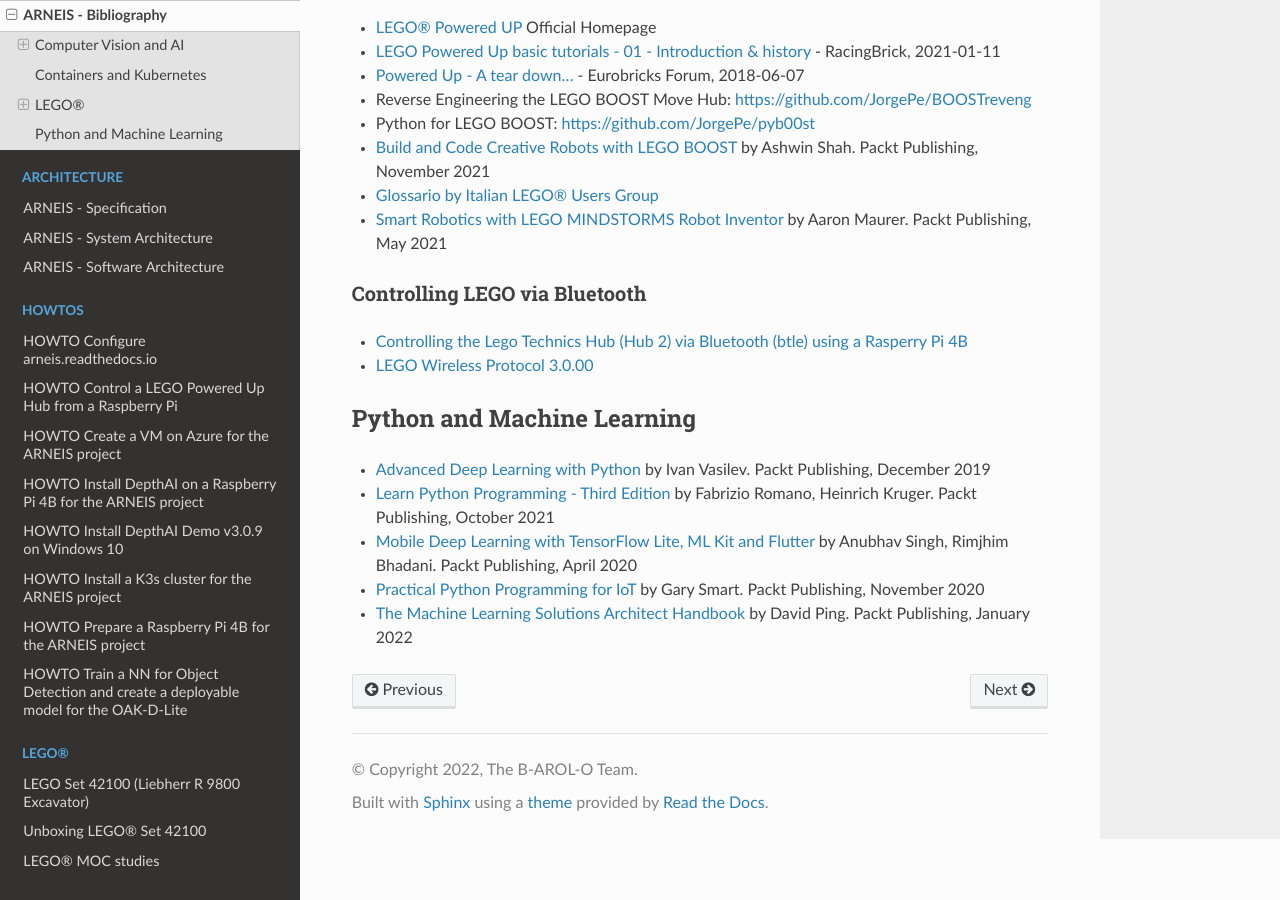
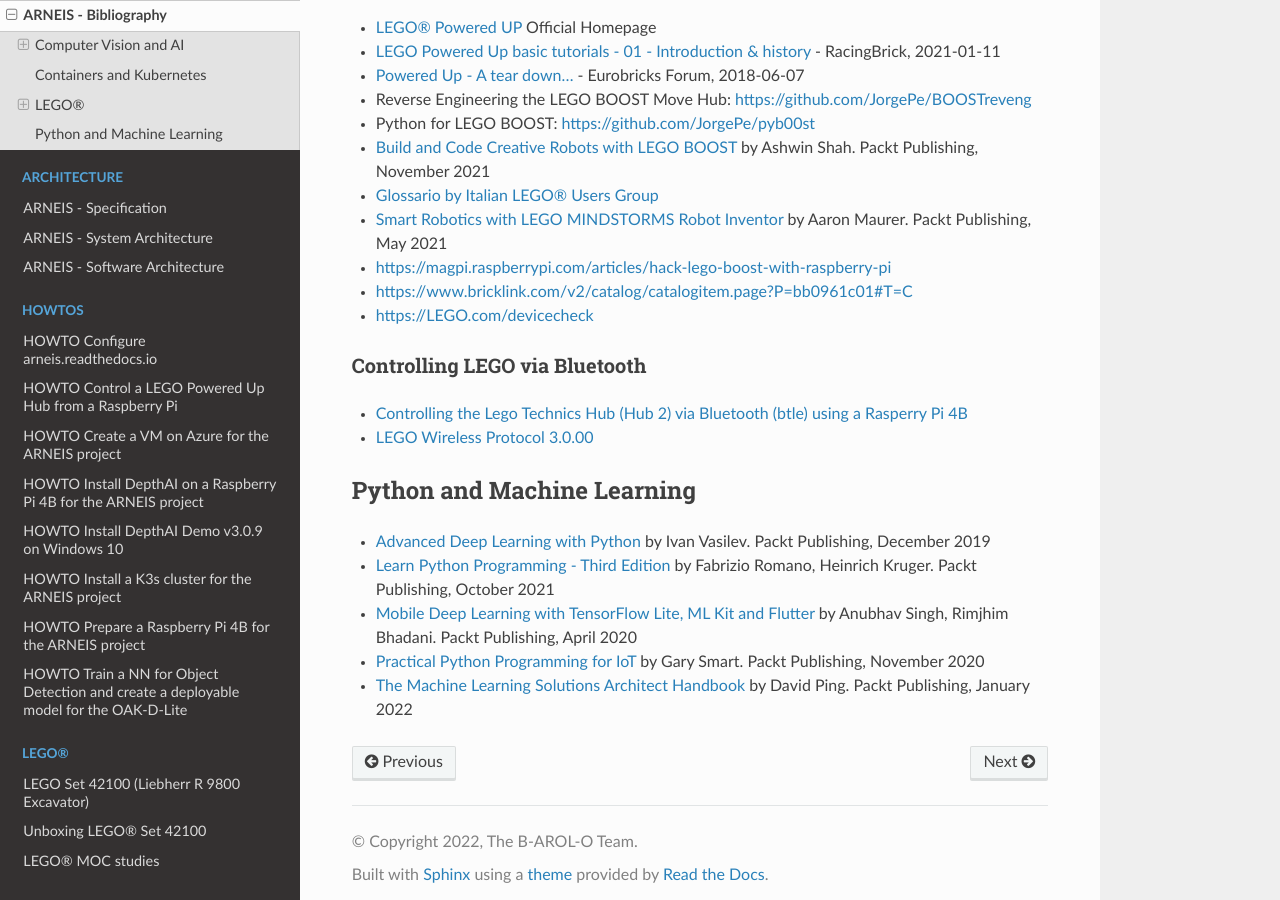
Before and after one commit to B-AROL-O/ARNEIS, a Sphinx documentation site: the page built from docs/bibliography.md, in a window 1280 px wide and 900 px high, scrolled down 774 px. Built offline with Sphinx 7.4.7 and the Read the Docs theme 2.0.0, drawn with Linux system fonts in a browser that asks for light colours.

Commit message:
LEGO: Add a few more links
Signed-off-by: Macario Gianpaolo <gmacario@gmail.com>

```diff
--- a/docs/bibliography.md
+++ b/docs/bibliography.md
@@ -30,6 +30,9 @@
 * [Build and Code Creative Robots with LEGO BOOST](https://www.packtpub.com/product/build-and-code-creative-robots-with-lego-boost/9781801075572) by Ashwin Shah. Packt Publishing, November 2021
 * [Glossario by Italian LEGO&reg; Users Group](https://itlug.org/glossario/)
 * [Smart Robotics with LEGO MINDSTORMS Robot Inventor](https://www.packtpub.com/product/smart-robotics-with-lego-mindstorms-robot-inventor/9781800568402) by Aaron Maurer. Packt Publishing, May 2021
+* <https://magpi.raspberrypi.com/articles/hack-lego-boost-with-raspberry-pi>
+* <https://www.bricklink.com/v2/catalog/catalogitem.page?P=bb0961c01#T=C>
+* <https://LEGO.com/devicecheck>
 
 ### Controlling LEGO via Bluetooth
 
```
